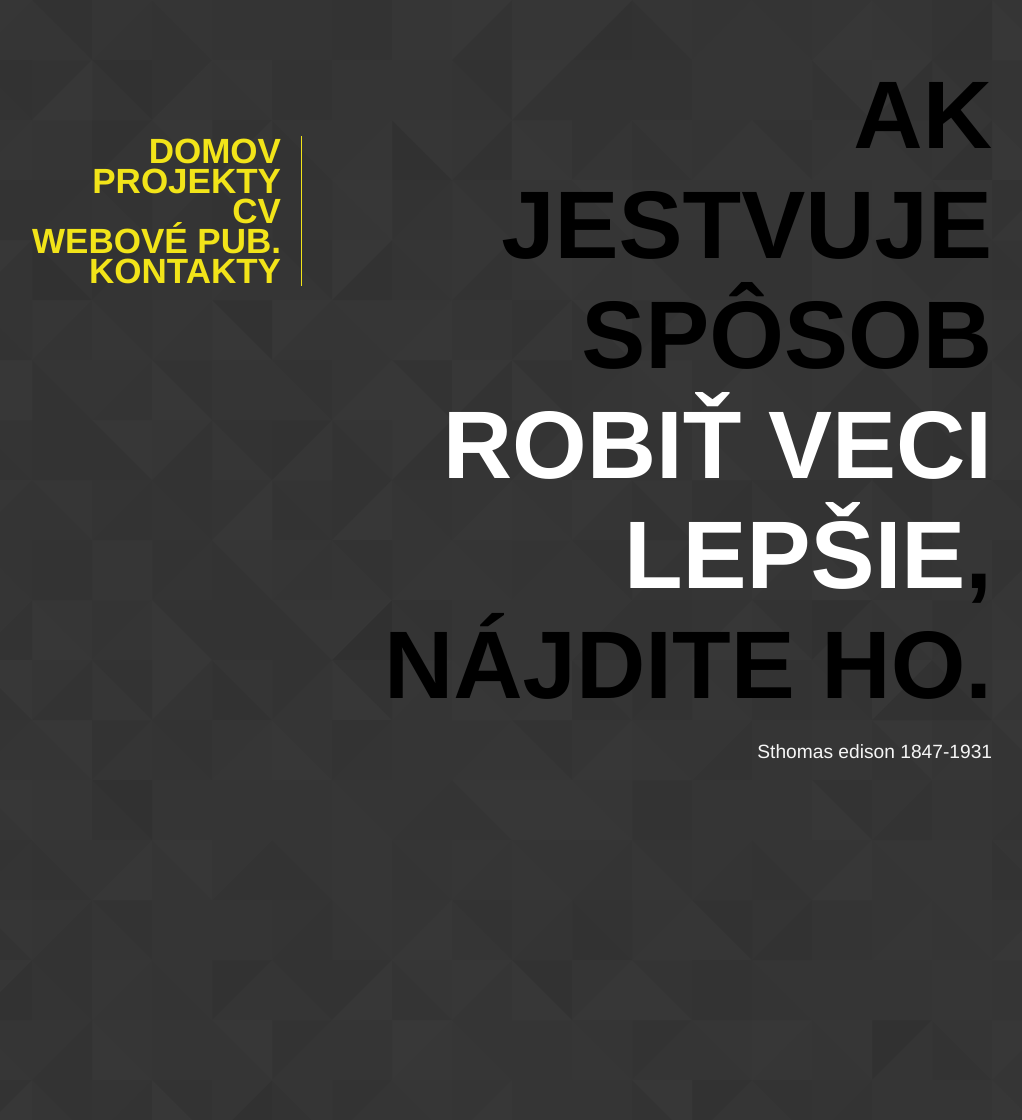
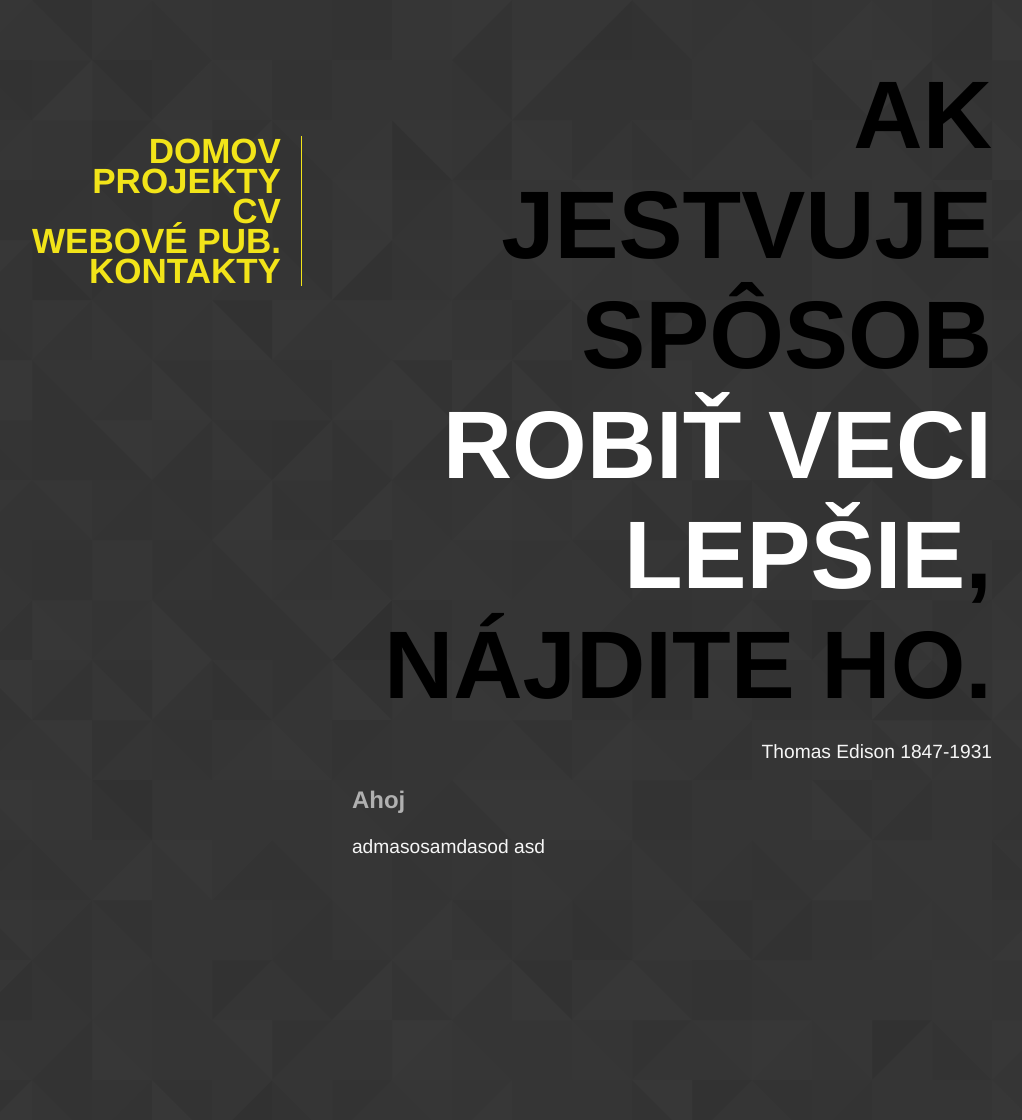
Before and after one commit to Mattooo/mattooo.github.io, a Jekyll site: the page built from index.html, in a window 1280 px wide. Shown: the whole page, without its empty margins (128-1150 px from the left). Built offline with Jekyll 4.4.1, drawn with Linux system fonts in a browser that asks for light colours.

Commit message:
Kontakty + navbar + domov+ css

```diff
--- a/index.html
+++ b/index.html
@@ -3,10 +3,11 @@
 title: Domov
 ---
 <div class="content">
-		<!-- {% youtube 9bZkp7q19f0 640 %} -->
 	<div id="cite">
 		Ak jestvuje spôsob <span style="color: white">robiť veci lepšie</span>, nájdite ho.
 	</div>
-	<p id="author">Sthomas edison 1847-1931</p>
-
+	<p id="author">Thomas Edison 1847-1931</p>
+<h2>Ahoj</h2>
+<p>admasosamdasod
+asd</p>
 </div>
```
